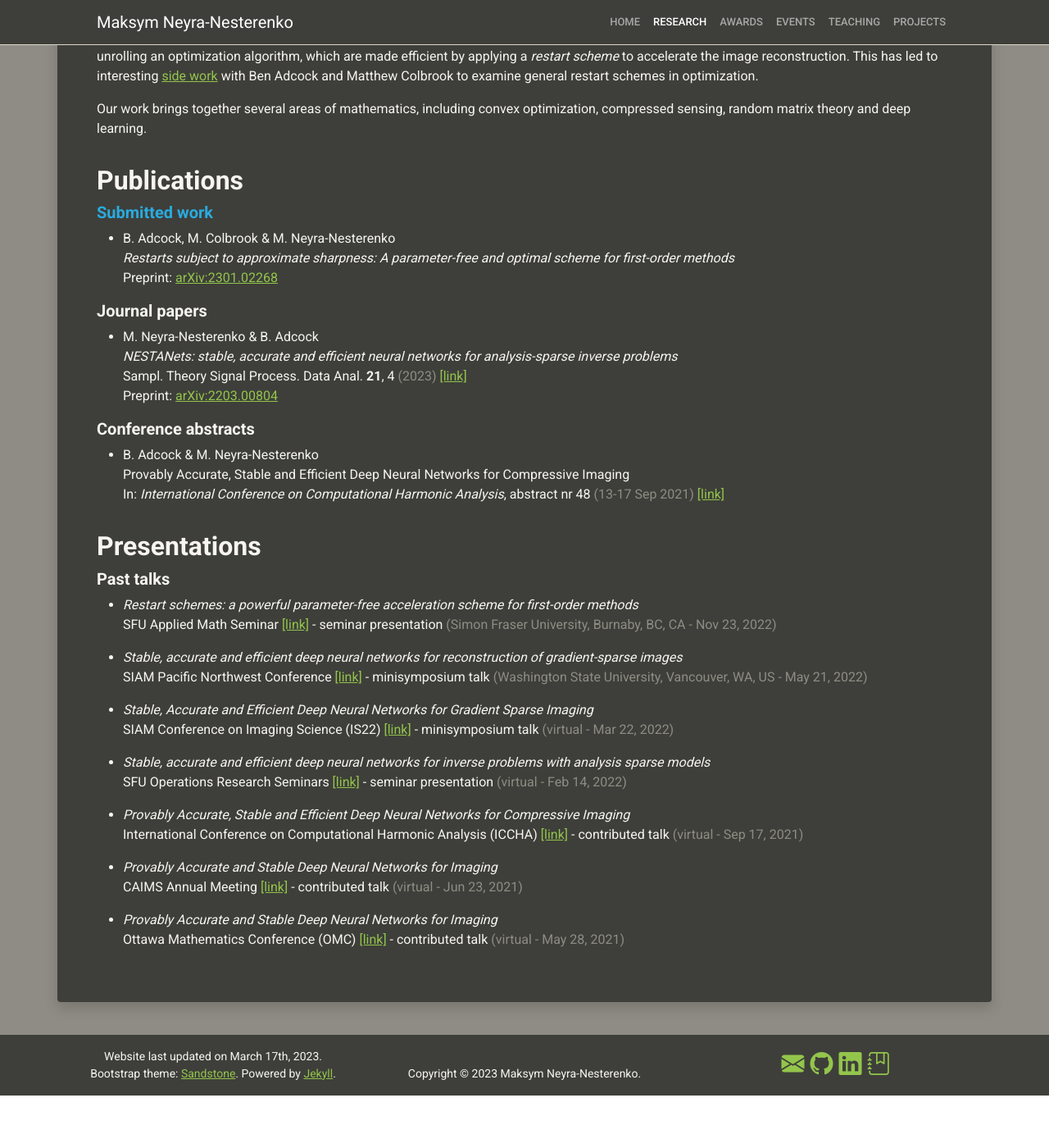
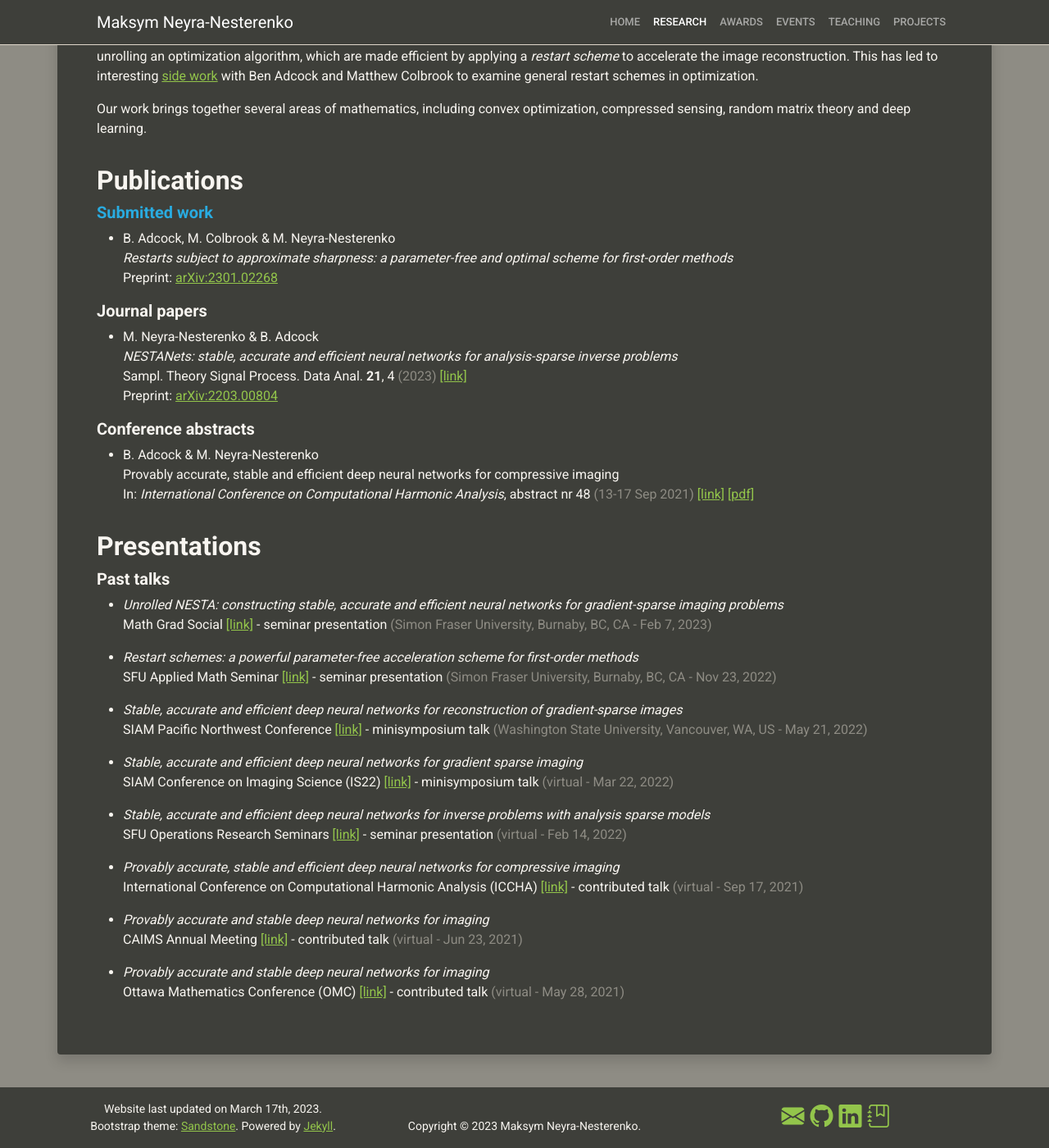
Before and after one commit to mneyrane/mneyrane.github.io, a Jekyll site: the page built from _mneyrane/research.html, in a window 1280 px wide and 1400 px high, scrolled down 669 px. Shown: the whole window at 82% size. Built offline with Jekyll 4.4.1, drawn with Linux system fonts in a browser that asks for light colours; before the commit the page ends 2005 px from its top, so only the background shows below that.

Commit message:
Content update
- Set consistent title format for presentations
- Add Math Grad Social presentation
- Add recognition data and HTML section
- Add AISTATS reviewer recognition to awards page
- Add ICCHA abstract PDF link since the conference page link is broken
- Update CV

```diff
--- a/_data/presentations.yml
+++ b/_data/presentations.yml
@@ -1,3 +1,10 @@
+- title: "Unrolled NESTA: constructing stable, accurate and efficient neural networks for gradient-sparse imaging problems"
+  event : "Math Grad Social"
+  loc : "Simon Fraser University, Burnaby, BC, CA"
+  type : "seminar presentation"
+  date : "Feb 7, 2023"
+  link : "https://www.sfu.ca/math/graduate/current/seminars.html"
+
 - title: "Restart schemes: a powerful parameter-free acceleration scheme for first-order methods"
   event : "SFU Applied Math Seminar"
   loc : "Simon Fraser University, Burnaby, BC, CA"
@@ -12,7 +19,7 @@
   date : "May 21, 2022"
   link : "https://sites.google.com/view/siampnw21/home"
 
-- title: "Stable, Accurate and Efficient Deep Neural Networks for Gradient Sparse Imaging"
+- title: "Stable, accurate and efficient deep neural networks for gradient sparse imaging"
   event : "SIAM Conference on Imaging Science (IS22)"
   loc : "virtual"
   type : "minisymposium talk"
@@ -26,21 +33,21 @@
   date : "Feb 14, 2022"
   link : "https://www.sfu.ca/math/research/operations-research/operations-research-seminars.html"
 
-- title: "Provably Accurate, Stable and Efficient Deep Neural Networks for Compressive Imaging"
+- title: "Provably accurate, stable and efficient deep neural networks for compressive imaging"
   event : "International Conference on Computational Harmonic Analysis (ICCHA)"
   loc : "virtual"
   type : "contributed talk"
   date : "Sep 17, 2021"
   link : "https://www.univie.ac.at/projektservice-mathematik/e/index.php?event=ICCHA2021online"
 
-- title: "Provably Accurate and Stable Deep Neural Networks for Imaging"
+- title: "Provably accurate and stable deep neural networks for imaging"
   event : "CAIMS Annual Meeting"
   loc : "virtual"
   type : "contributed talk"
   date : "Jun 23, 2021"
   link : "https://uwaterloo.ca/canadian-applied-industrial-math-society-annual-meeting-2021/"
 
-- title: "Provably Accurate and Stable Deep Neural Networks for Imaging"
+- title: "Provably accurate and stable deep neural networks for imaging"
   event : "Ottawa Mathematics Conference (OMC)"
   loc : "virtual"
   type : "contributed talk"
--- /dev/null
+++ b/_data/recognition.yml
@@ -0,0 +1,3 @@
+- name : "AISTATS 2023 top reviewer"
+  short_desc : "comprised of top-10% of reviewers"
+  link : "https://aistats.org/aistats2023/reviewers.html"
--- a/_includes/publication_section.html
+++ b/_includes/publication_section.html
@@ -12,7 +12,9 @@
     {% if item.type == "journal paper" %}
       {{ item.authors }}<br>
       <i>{{ item.title }}</i><br>
-      {{ item.citation }} <span class="text-muted">({{ item.date }})</span> <a href="{{ item.link }}">[link]</a>
+      {{ item.citation }}
+      <span class="text-muted">({{ item.date }})</span>
+      <a href="{{ item.link }}">[link]</a>
       {% if item.preprint %}
       <br>
       {% include preprint_line.html %}
@@ -20,7 +22,14 @@
     {% elsif item.type == "conference abstract" %}
       {{ item.authors }}<br>
       {{ item.title }}<br>
-      In: <i>{{ item.in }}</i>, {{ item.citation }} <span class="text-muted">({{ item.date }})</span> <a href="{{ item.link }}">[link]</a>
+      In: <i>{{ item.in }}</i>, {{ item.citation }}
+      <span class="text-muted">({{ item.date }})</span>
+      <a href="{{ item.link }}">[link]</a>
+      {% if item.pdf %}
+      {% capture pdf_link %}../assets/media/{{ item.pdf }}{% endcapture %}
+      <a href="{{ pdf_link }}">[pdf]</a>
+      <!-- Update this to use 'link' tag -->
+      {% endif %}
       {% if item.preprint %}
       <br>
       {% include preprint_line.html %}
--- a/_mneyrane/awards.html
+++ b/_mneyrane/awards.html
@@ -9,6 +9,8 @@ title: Awards
 Below is a list of major scholarships and awards I have received, sorted by date with most recent at the top.
 </p>
 
+{% include recognition_section.html title="Academic recognition" description="General recognition for various academic activities." %}
+
 {% include award_section.html during="MSc" title="Master's awards" description="Held during my MSc in Applied Mathematics at Simon Fraser University." %}
 
 {% include award_section.html during="BSc" title="Undergraduate awards" description="Held during my BSc in Mathematics Honours at Simon Fraser University."%}
```
Also changed, not shown: _data/publications.yml (+4 -3 lines), _includes/recognition_section.html (added, +15 -0 lines), 2 other files.
